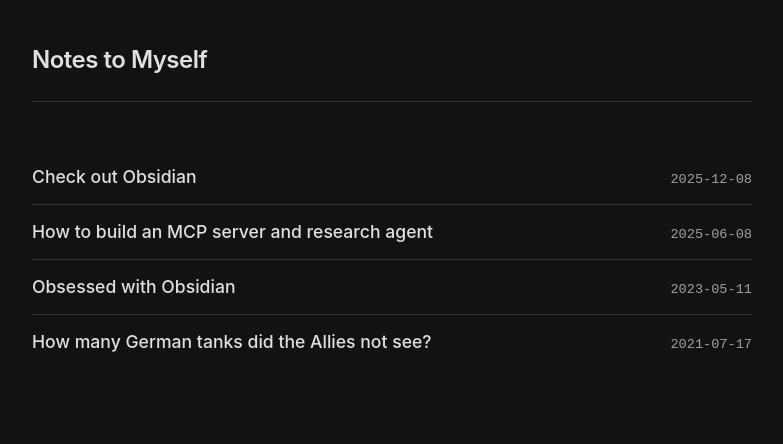
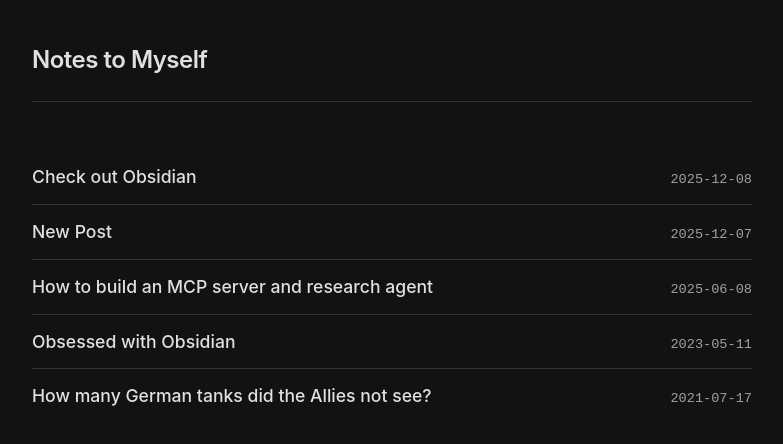
Before and after one commit to bayesways/notes-to-myself, a React (Vite) app: page /post/1 in a window 1280 px wide. Shown: the top 444 px of the page, without its empty margins (248-1031 px from the left). Built offline with nearby package versions, Linux system fonts and the light colour scheme.

Commit message:
edit posts

```diff
--- a/src/pages/Post.jsx
+++ b/src/pages/Post.jsx
@@ -3,7 +3,7 @@ import 'highlight.js/styles/github-dark.css'; // Import highlight.js style
 import 'katex/dist/katex.min.css'; // Import KaTeX style
 import { useEffect, useState } from 'react';
 import ReactMarkdown from 'react-markdown';
-import { Link, useParams } from 'react-router-dom';
+import { useParams } from 'react-router-dom';
 import rehypeHighlight from 'rehype-highlight';
 import rehypeKatex from 'rehype-katex';
 import remarkMath from 'remark-math';
@@ -49,19 +49,39 @@ function Post() {
                 <ReactMarkdown
                     remarkPlugins={[remarkMath]}
                     rehypePlugins={[rehypeHighlight, rehypeKatex]}
-                    components={{
-                        a: ({ node, ...props }) => {
-                            if (props.href && (props.href.startsWith('http') || props.href.startsWith('//'))) {
-                                return <a {...props} target="_blank" rel="noopener noreferrer" />;
+                    urlTransform={(url, key, node) => {
+                        // Only transform hrefs
+                        if (key === 'href') {
+                            // External links and anchors return as-is
+                            if (url.startsWith('http') || url.startsWith('//') || url.startsWith('#')) {
+                                return url;
                             }
-                            // Handle relative links from markdown files (e.g. "../other-post")
-                            // We resolve them to "/post/other-post" to work with our router
-                            let to = props.href;
-                            if (to.startsWith('../')) {
-                                to = '/post/' + to.substring(3);
+
+                            // Internal links logic
+                            let slug = url;
+
+                            // Strip markdown extension
+                            if (slug.endsWith('.md')) {
+                                slug = slug.slice(0, -3);
                             }
-                            return <Link to={to} {...props} />;
+
+                            // Handle relative paths
+                            if (slug.startsWith('../')) {
+                                slug = slug.substring(3);
+                            } else if (slug.startsWith('./')) {
+                                slug = slug.substring(2);
+                            }
+
+                            // If it's absolute, respect it but prepend hash for HashRouter
+                            // NOTE: HashRouter uses #/path. If the link is /about, it should be #/about using standard anchor behavior.
+                            if (slug.startsWith('/')) {
+                                return `#${slug}`;
+                            }
+
+                            // Default to post route
+                            return `#/post/${slug}`;
                         }
+                        return url;
                     }}
                 >
                     {content}
--- a/src/posts/check-out-obsidian.md
+++ b/src/posts/check-out-obsidian.md
@@ -5,4 +5,4 @@ date: "2025-12-08"
 
 I've been using Obsidian lately and it's great.
 
-Read my other post about it: [Obsessed with Obsidian](obsessed-with-obsidian)
+Read my other post about it: [new post](new-post)
--- /dev/null
+++ b/src/posts/new-post.md
@@ -0,0 +1,6 @@
+---
+title: "New Post"
+date: "2025-12-07"
+---
+
+This is a new post. I want to link to [german tanks](how-many-german-tanks-did-the-allies-not-see)
```
